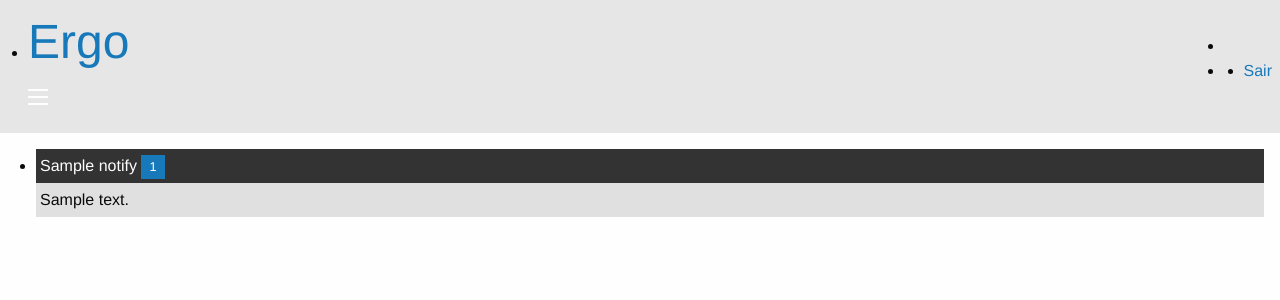
After one commit to eduardoklosowski/ergo, a Django app: template ergo/home/templates/ergohome/notify_list.html in a window 1280 px wide. The commit adds this page. Shown: the top 300 px of the page. Run offline with Django 3.2, Linux system fonts and the light colour scheme; the template is opened without the code that fills it: most values are stand-ins (such as "Sample title", 1, 10 or a date in 2020); parts of the project's set-up code (start-up, migrations or seed data) failed here and were passed over; some libraries are stand-ins or nearby versions.

Commit message:
Criado view "ergohome.NotifyListView"

```diff
--- /dev/null
+++ b/ergo/home/static/ergohome/ergohome.css
@@ -0,0 +1,18 @@
+.app-notify {
+  background-color: #e0e0e0;
+  margin-left: 0;
+}
+
+.app-notify > li {
+  max-height: 15rem;
+  padding: 0.25rem;
+  overflow: auto;
+}
+
+.app-notify > li:first-child {
+  background-color: #333333;
+}
+
+.app-notify > li:first-child a {
+  color: #ffffff;
+}
--- a/ergo/home/templates/ergohome/base.html
+++ b/ergo/home/templates/ergohome/base.html
@@ -1,4 +1,13 @@
 {% extends 'ergo/base.html' %}
+{% load compress %}
+{% load staticfiles %}
 
 
 {% block title %}{{ block.super }} Home{% endblock %}
+
+{% block css %}
+  {{ block.super }}
+  {% compress css %}
+    <link rel="stylesheet" href="{% static 'ergohome/ergohome.css' %}">
+  {% endcompress %}
+{% endblock %}
--- /dev/null
+++ b/ergo/home/templates/ergohome/notify_list.html
@@ -0,0 +1,20 @@
+{% extends 'ergohome/base.html' %}
+
+
+{% block content %}
+<section class="content" role="application">
+  <ul class="small-block-grid-1 medium-block-grid-2 large-block-grid-4">
+    {% for notify in notify_list %}
+      <li>
+        <ul class="app-notify">
+          <li>
+            <a href="{{ notify.url }}">{{ notify.title }}</a>
+            {% if notify.count != None %}<small class="label round right">{{ notify.count }}</small>{% endif %}
+          </li>
+          {% if notify.text %}<li>{{ notify.text }}</li>{% endif %}
+        </ul>
+      </li>
+    {% endfor %}
+  </ul>
+</section>
+{% endblock %}
--- a/ergo/home/urls.py
+++ b/ergo/home/urls.py
@@ -24,6 +24,7 @@ from . import views
 
 
 url_list = [
+    url(r'^notify/$', views.NotifyListView.as_view(), name='notify_list'),
 ]
 
 urlpatterns = [
```
Also changed, not shown: ergo/home/views.py (+21 -0 lines).
